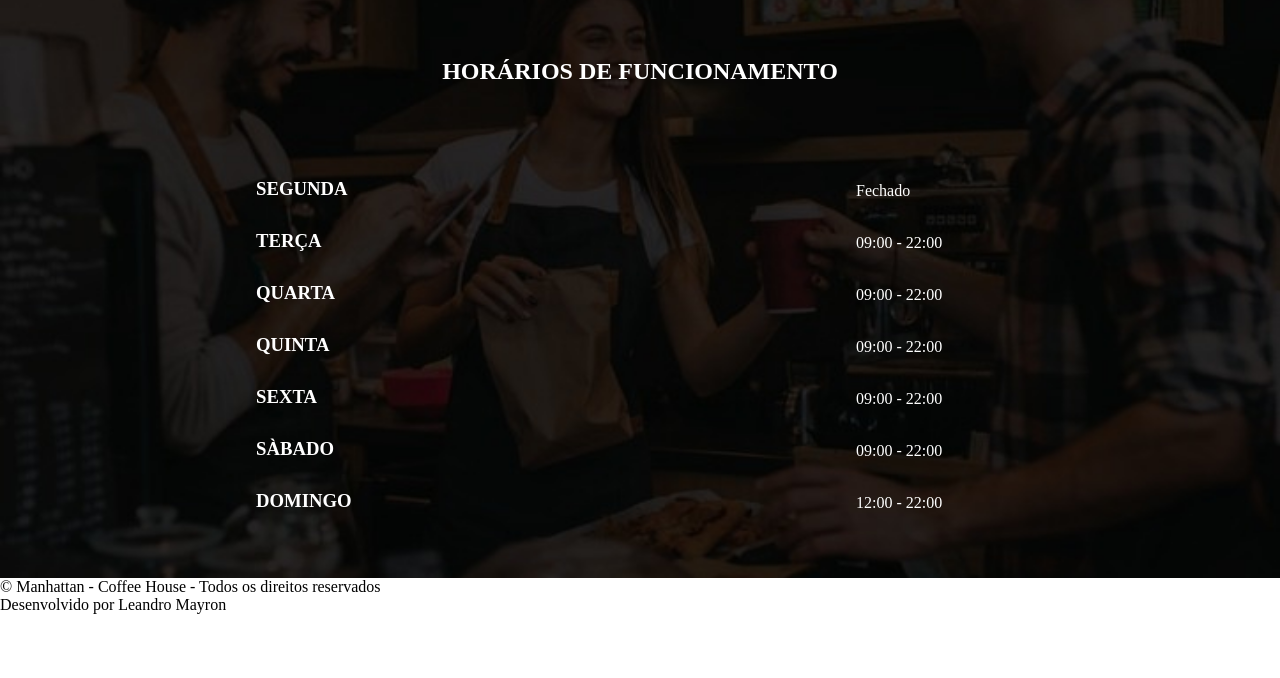
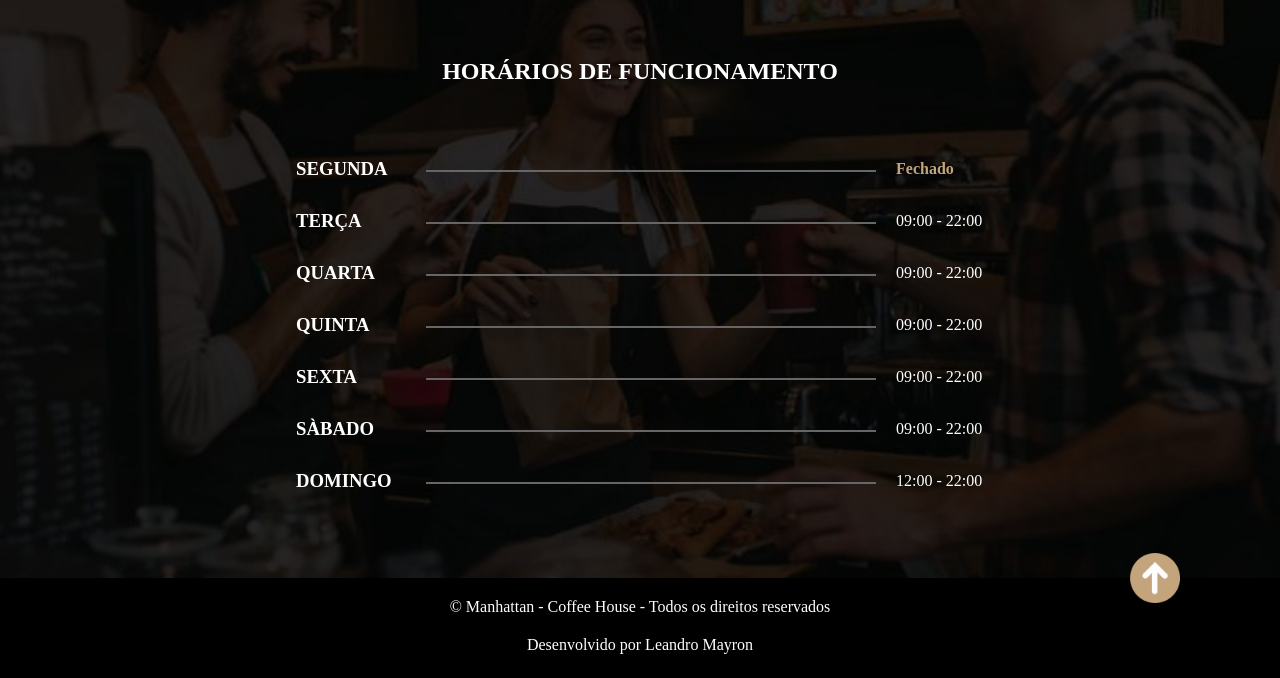
Before and after one commit to LeandroMayron/Cafeteria, a plain HTML site: page index.html in a window 1280 px wide. Shown: the part 3142-3820 px from the top of the page. Before the commit the page ends 3756 px from the top, so only its background shows below. Drawn offline with nearby package versions, Linux system fonts and the light colour scheme.

Commit message:
implementado os estilos do footer

```diff
--- a/index.html
+++ b/index.html
@@ -102,49 +102,50 @@
         <div class="area horarios">
             <div class="container">
                 <h2>HORÁRIOS DE FUNCIONAMENTO</h2>
-                <ul type="none" class="lista-funcionamento">
+                <ul type="none" class="tabela-funcionamento">
                     <li>
-                        <h3 class="dia">SEGUNDA</h3>
-                        <div class="linha"></div>
-                        <span class="horario-funcionamento">Fechado</span>
+                        <h3 class="dia segunda">SEGUNDA</h3>
+                        <div class="linha linha-segunda"></div>
+                        <span class="horario-funcionamento fechado">Fechado</span>
                     </li>
                     <li>
-                        <h3 class="dia">TERÇA</h3>
-                        <div class="linha"></div>
+                        <h3 class="dia terca">TERÇA</h3>
+                        <div class="linha linha-terca"></div>
                         <span class="horario-funcionamento">09:00 - 22:00</span>
                     </li>
                     <li>
-                        <h3 class="dia">QUARTA</h3>
-                        <div class="linha"></div>
+                        <h3 class="dia quarta">QUARTA</h3>
+                        <div class="linha linha-quarta"></div>
                         <span class="horario-funcionamento">09:00 - 22:00</span>
                     </li>
                     <li>
-                        <h3 class="dia">QUINTA</h3>
-                        <div class="linha"></div>
+                        <h3 class="dia quinta">QUINTA</h3>
+                        <div class="linha linha-quinta"></div>
                         <span class="horario-funcionamento">09:00 - 22:00</span>
                     </li>
                     <li>
-                        <h3 class="dia">SEXTA</h3>
-                        <div class="linha"></div>
+                        <h3 class="dia sexta">SEXTA</h3>
+                        <div class="linha linha-sexta"></div>
                         <span class="horario-funcionamento">09:00 - 22:00</span>
                     </li>
                     <li>
-                        <h3 class="dia">SÀBADO</h3>
-                        <div class="linha"></div>
+                        <h3 class="dia sabado">SÀBADO</h3>
+                        <div class="linha linha-sabado"></div>
                         <span class="horario-funcionamento">09:00 - 22:00</span>
                     </li>
                     <li>
-                        <h3 class="dia">DOMINGO</h3>
-                        <div class="linha"></div>
+                        <h3 class="dia domingo">DOMINGO</h3>
+                        <div class="linha linha-domingo"></div>
                         <span class="horario-funcionamento">12:00 - 22:00</span>
                     </li>
                 </ul>
             </div>
         </div>
     </div>
-    <div>
-        <p>&copy; Manhattan - Coffee House - Todos os direitos reservados</p>
-        <p>Desenvolvido por Leandro Mayron</p>
+    <div class="footer">
+        <img class="seta" src="assets/seta-para-cima.png" alt="seta-para-cima">
+        <p class="paragrafo-footer">&copy; Manhattan - Coffee House - Todos os direitos reservados</p>
+        <p class="paragrafo-footer">Desenvolvido por Leandro Mayron</p>
     </div>
 </body>
 
--- a/style.css
+++ b/style.css
@@ -180,26 +180,57 @@ nav a{
     left: 20vw;
 }
 
-
+.tabela-funcionamento{
+    margin-left: 40px;
+}
 .lista-funcionamento{
     width: 700px;
     margin: 20px auto;
 }
 .dia{
+    width: 100px;
     position: relative;
     margin: 30px 0;
 }
 
 .linha{
-    width: 400px;
+    width: 450px;
     height: 2px;
     background-color: #666;
-    display: inline;
+    margin-top: -40px;
+    position: absolute;
+    left: 130px;
 }
 
 .horario-funcionamento{
+    width: 100px;
     position: absolute;
     left: 500px;
-    margin-top: -48px;
+    margin-top: -50px;
     margin-left: 100px;
 }
+
+.fechado{
+    font-weight: bold;
+    color: #c4a47c;
+}
+
+.footer{
+    width: 100%;
+    height: 100px;
+    position: relative;
+    text-align: center;
+    background-color: #000;
+}
+
+.paragrafo-footer{
+    padding-top: 20px;
+    color: #fff;
+}
+
+.seta{
+    width: 50px;
+    position: absolute;
+    right: 100px;
+    top:-25px
+}
```
